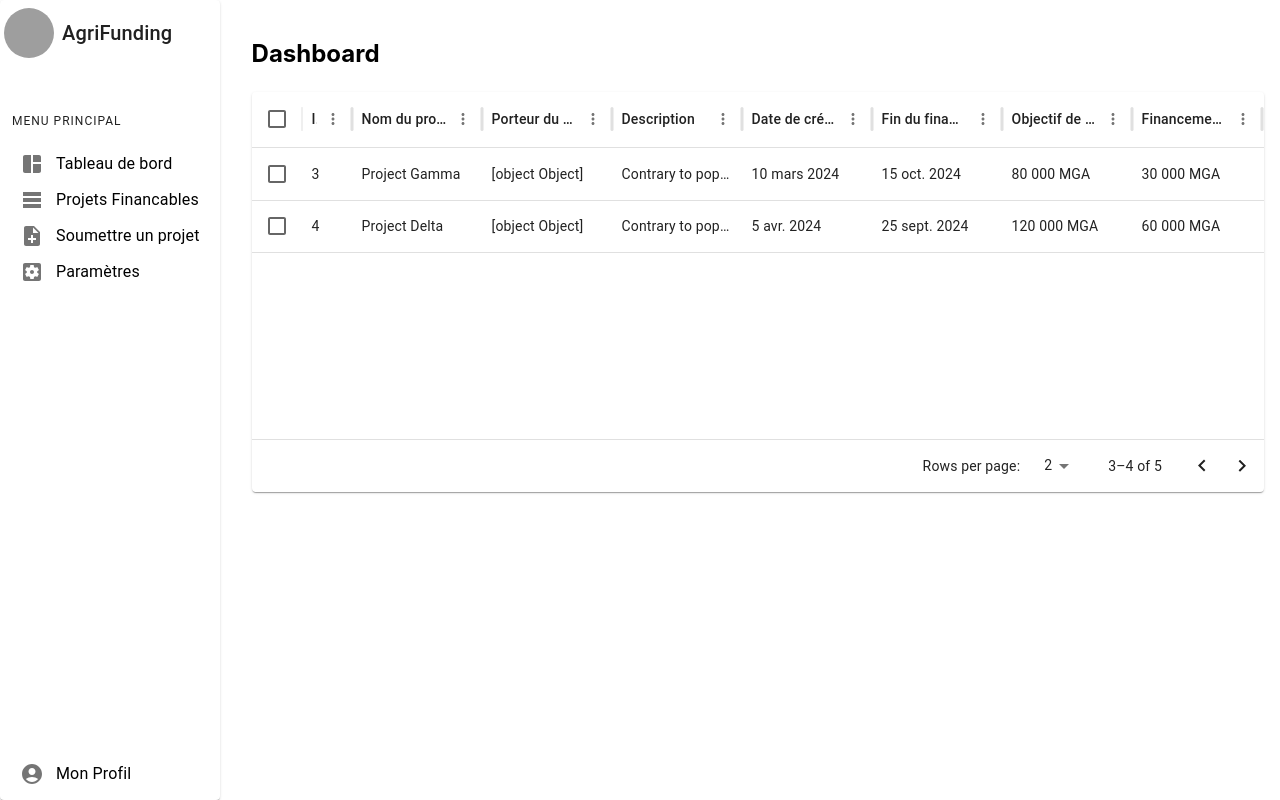
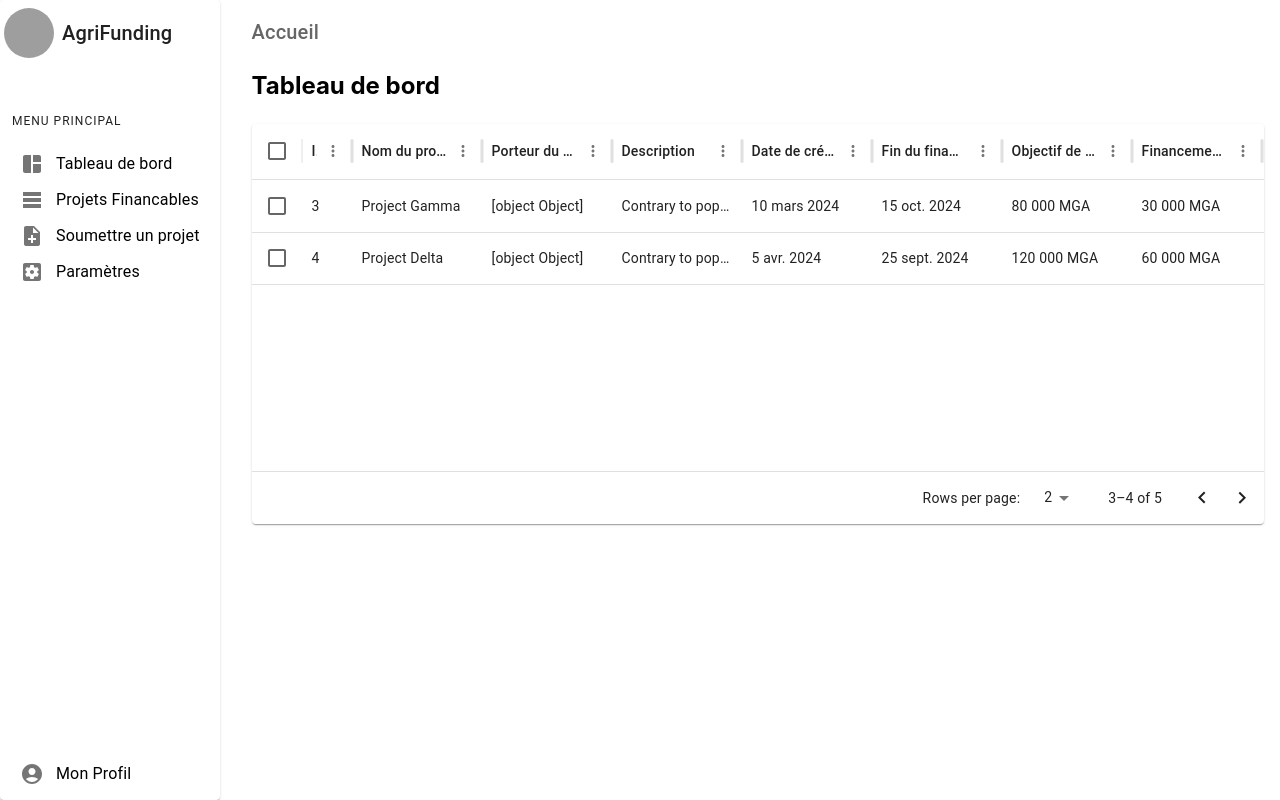
Before and after one commit to andolalaina/react-agrifunding, a React (Vite) app: page / in a window 1280 px wide. Built offline with nearby package versions, Linux system fonts and the light colour scheme; grey boxes are pictures that could not be loaded.

Commit message:
feat: add breadcrumb

```diff
--- /dev/null
+++ b/src/infrastructure/components/nav/breadcrumb.tsx
@@ -0,0 +1,65 @@
+import * as React from 'react';
+import Box from '@mui/material/Box';
+import List from '@mui/material/List';
+import Link, { LinkProps } from '@mui/material/Link';
+import { ListItemProps } from '@mui/material/ListItem';
+import ListItemButton from '@mui/material/ListItemButton';
+import Collapse from '@mui/material/Collapse';
+import ListItemText from '@mui/material/ListItemText';
+import Typography from '@mui/material/Typography';
+import ExpandLess from '@mui/icons-material/ExpandLess';
+import ExpandMore from '@mui/icons-material/ExpandMore';
+import Breadcrumbs from '@mui/material/Breadcrumbs';
+import {
+  Link as RouterLink,
+  Route,
+  Routes,
+  MemoryRouter,
+  useLocation,
+} from 'react-router-dom';
+
+interface ListItemLinkProps extends ListItemProps {
+  to: string;
+  open?: boolean;
+}
+
+const breadcrumbNameMap: { [key: string]: string } = {
+  '/projects': 'Projets',
+  '/submit-project': 'Soumettre un projet',
+  '/settings': 'Paramètres'
+};
+
+interface LinkRouterProps extends LinkProps {
+  to: string;
+  replace?: boolean;
+}
+
+function LinkRouter(props: LinkRouterProps) {
+  return <Link {...props} component={RouterLink as any} />;
+}
+
+export function NavBreadcrumb() {
+  const location = useLocation();
+  const pathnames = location.pathname.split('/').filter((x) => x);
+  return (
+    <Breadcrumbs aria-label="breadcrumb" sx={{ "marginBottom": "1rem" }}>
+      <LinkRouter underline="hover" color="inherit" to="/">
+        <Typography variant='h6'>Accueil</Typography>
+      </LinkRouter>
+      {pathnames.map((value, index) => {
+        const last = index === pathnames.length - 1;
+        const to = `/${pathnames.slice(0, index + 1).join('/')}`;
+
+        return last ? (
+          <Typography key={to} sx={{ color: 'text.primary' }} variant='h6'>
+            {breadcrumbNameMap[to]}
+          </Typography>
+        ) : (
+          <LinkRouter underline="hover" color="inherit" to={to} key={to} variant='h6'>
+            {breadcrumbNameMap[to]}
+          </LinkRouter>
+        );
+      })}
+    </Breadcrumbs>
+  );
+}
--- a/src/infrastructure/screen/dashboard/dashboard.screen.tsx
+++ b/src/infrastructure/screen/dashboard/dashboard.screen.tsx
@@ -27,7 +27,7 @@ export const DashboardScreen = () => {
 
     return (
         <>
-        <h2>Dashboard</h2>
+        <h2>Tableau de bord</h2>
             <Paper sx={{ height: 400, width: '100%' }}>
                 <DataGrid
                     rows={rows}
--- a/src/infrastructure/screen/home/app.screen.tsx
+++ b/src/infrastructure/screen/home/app.screen.tsx
@@ -3,6 +3,7 @@ import Box from '@mui/material/Box';
 import { Outlet } from 'react-router-dom';
 import { Grid2 as Grid } from '@mui/material';
 import { Sidebar } from '../../components/sidebar/sidebar';
+import { NavBreadcrumb } from '../../components/nav/breadcrumb';
 
 
 export const AppScreen = () => {
@@ -14,6 +15,7 @@ export const AppScreen = () => {
           <Sidebar />
         </Grid>
         <Grid component="main" size="grow" sx={{ padding: "1rem" }}>
+          <NavBreadcrumb />
           <Outlet />
         </Grid>
       </Grid>
--- a/src/infrastructure/screen/project/project-add.screen.tsx
+++ b/src/infrastructure/screen/project/project-add.screen.tsx
@@ -2,9 +2,7 @@ export const SubmitProjectScreen = () => {
 
     return (
         <>
-        <h2>
-            Submit project
-        </h2>
+        <h2>Créer un nouveau projet</h2>
         </>
     )
 }
--- a/src/infrastructure/screen/project/project-list.screen.tsx
+++ b/src/infrastructure/screen/project/project-list.screen.tsx
@@ -1,3 +1,4 @@
+import { Grid2 as Grid } from "@mui/material"
 import { getLendingProjects } from "../../../domain/services/lendingProject.service"
 import { ProjectItem } from "../../components/ProjectItem/project-item"
 
@@ -6,14 +7,18 @@ import { ProjectItem } from "../../components/ProjectItem/project-item"
 
 export const ProjectListScreen = () => {
 
-  const projectItems = getLendingProjects()
+  const projectItems = getLendingProjects(0, 100)
 
     return (
         <>
-        <h2>
-            Project Lists
-        </h2>
-        { projectItems.map((item) => <ProjectItem data={item} />) }
+        <h2>Liste des projets</h2>
+        <Grid container spacing={2}>
+        { projectItems.map((item) => (
+            <Grid key={item.id} size={{ xs: 12, md: 6, lg: 4 }}>
+                <ProjectItem data={item} />
+            </Grid>
+        ))}
+        </Grid>
         </>
     )
 }
--- a/src/infrastructure/screen/setting/setting.screen.tsx
+++ b/src/infrastructure/screen/setting/setting.screen.tsx
@@ -2,9 +2,7 @@ export const SettingScreen = () => {
 
     return (
         <>
-        <h2>
-            Setting
-        </h2>
+        <h2>Paramètres</h2>
         </>
     )
 }
```
